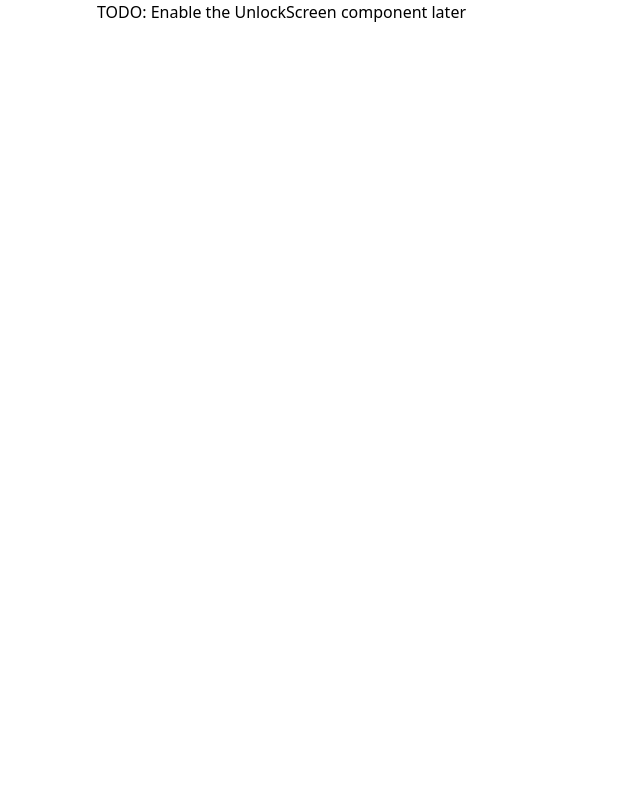
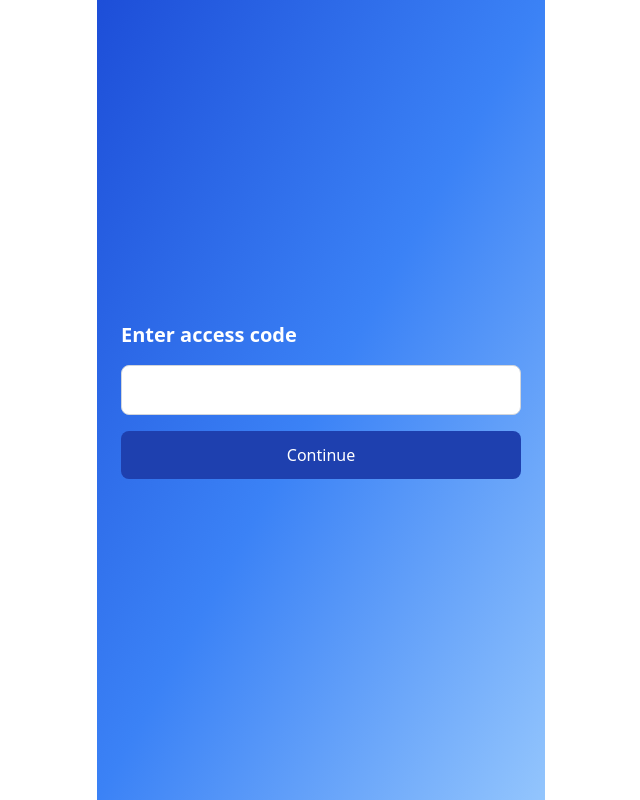
Before and after one commit to bcesano20/community-resource-finder-platform, a React (Vite) app in the folder frontend/: page / in a window 1280 px wide. Shown: the whole page, without its empty margins (319-959 px from the left). Built offline with nearby package versions, Linux system fonts and the light colour scheme; no server answers.

Commit message:
add pages components, constant for testing and app main render (#5)

```diff
--- a/frontend/src/App.tsx
+++ b/frontend/src/App.tsx
@@ -1,10 +1,21 @@
+import { useState } from 'react';
+
 import { Layout } from './Layout';
 
+import { ChatScreen } from './pages/ChatScreen';
+import { UnlockScreen } from './pages/UnlockScreen';
+import { WELCOME_CHAT_MESSAGE } from './helpers/constants';
+
 export function App() {
+  const [isUnlocked, setIsUnlocked] = useState<boolean>(false);
+
   return (
     <Layout>
-      TODO: Enable the UnlockScreen component later
-      {/* <UnlockScreen /> */}
+      {isUnlocked ? (
+        <ChatScreen messages={[WELCOME_CHAT_MESSAGE]} />
+      ) : (
+        <UnlockScreen onUnlock={() => setIsUnlocked(true)} />
+      )}
     </Layout>
   );
 }
--- a/frontend/src/helpers/constants.ts
+++ b/frontend/src/helpers/constants.ts
@@ -1,3 +1,5 @@
+import type { ChatMessageInterface } from '@/types';
+
 export const API_BASE_URL = import.meta.env.VITE_API_BASE_URL as string;
 
 export const API_ROUTES = {
@@ -16,3 +18,9 @@ export const ERROR_MESSAGES = {
   NETWORK_ERROR: 'Something went wrong. Please check your connection and try again.',
   GENERIC_ERROR: 'Something went wrong. Please try again.',
 } as const;
+
+export const WELCOME_CHAT_MESSAGE: ChatMessageInterface = {
+  id: 'welcome',
+  role: 'assistant',
+  text: "Record what the person shares about their situation, and I'll help put together an action plan using community resources in this area.",
+};
--- /dev/null
+++ b/frontend/src/pages/ChatScreen.tsx
@@ -0,0 +1,38 @@
+import type { ChatMessageInterface } from '@/types';
+import { ChatBubble, PlanCard } from '@/components';
+import { useAudioRecorder } from '@/hooks/useAudioRecorder';
+
+interface ChatScreenProps {
+  messages: ChatMessageInterface[];
+}
+
+export function ChatScreen({ messages }: ChatScreenProps) {
+  const { isRecording, startRecording, stopRecording } = useAudioRecorder();
+
+  return (
+    <div className="flex flex-1 flex-col p-10">
+      <div className="flex-1 space-y-3 overflow-y-auto p-4">
+        {messages.map((message) => (
+          <div key={message.id} className="space-y-2">
+            <ChatBubble role={message.role} text={message.text} />
+            {message.plan?.steps.map((step) => (
+              <PlanCard key={step.resource.id} step={step} />
+            ))}
+          </div>
+        ))}
+      </div>
+      <div className="flex justify-center p-4">
+        <button
+          type="button"
+          aria-label={isRecording ? 'Stop recording' : 'Start recording'}
+          onClick={() => (isRecording ? stopRecording() : void startRecording())}
+          className={`flex h-16 w-16 items-center justify-center rounded-full text-2xl ${
+            isRecording ? 'bg-red-600' : 'bg-blue-600'
+          }`}
+        >
+          <span aria-hidden="true">🎤</span>
+        </button>
+      </div>
+    </div>
+  );
+}
--- /dev/null
+++ b/frontend/src/pages/UnlockScreen.tsx
@@ -0,0 +1,60 @@
+import { useState } from 'react';
+
+import { ERROR_MESSAGES } from '@/helpers/constants';
+import { useSession } from '@/hooks/useSession';
+
+interface UnlockScreenProps {
+  onUnlock: () => void;
+}
+
+export function UnlockScreen({ onUnlock }: UnlockScreenProps) {
+  const [accessCode, setAccessCode] = useState<string>('');
+  const [errorMsg, setErrorMsg] = useState<string | null>(null);
+
+  // TODO: export 'unlock' from the hook when the backend be ready, currently is the flow bypass that auth
+  const { isLoading, error } = useSession();
+
+  const handleSubmit = (event: React.FormEvent) => {
+    event.preventDefault();
+
+    if (!accessCode.trim()) {
+      setErrorMsg(ERROR_MESSAGES.EMPTY_CODE);
+      return;
+    }
+
+    setErrorMsg(null);
+
+    // TODO (testing only, remove once /api/session/ exists): any non-empty code unlocks without calling the backend
+    // void unlock(accessCode);
+    onUnlock();
+  };
+
+  return (
+    <form
+      onSubmit={handleSubmit}
+      className="flex flex-1 flex-col justify-center gap-4 bg-gradient-to-br from-blue-700 via-blue-500 to-blue-300 p-6"
+    >
+      <h1 className="text-xl font-semibold text-white">Enter access code</h1>
+      <input
+        type="text"
+        inputMode="text"
+        aria-label="Access code"
+        value={accessCode}
+        onChange={(event) => setAccessCode(event.target.value)}
+        className="rounded-lg border border-gray-300 px-4 py-3 text-base"
+      />
+      {errorMsg ? (
+        <p className="text-sm text-gray-800 font-bold">{errorMsg}</p>
+      ) : error ? (
+        <p className="text-sm text-gray-800 font-bold">{error}</p>
+      ) : null}
+      <button
+        type="submit"
+        disabled={isLoading}
+        className="rounded-lg bg-blue-800 px-4 py-3 font-medium text-white disabled:opacity-50"
+      >
+        {isLoading ? 'Checking...' : 'Continue'}
+      </button>
+    </form>
+  );
+}
```
